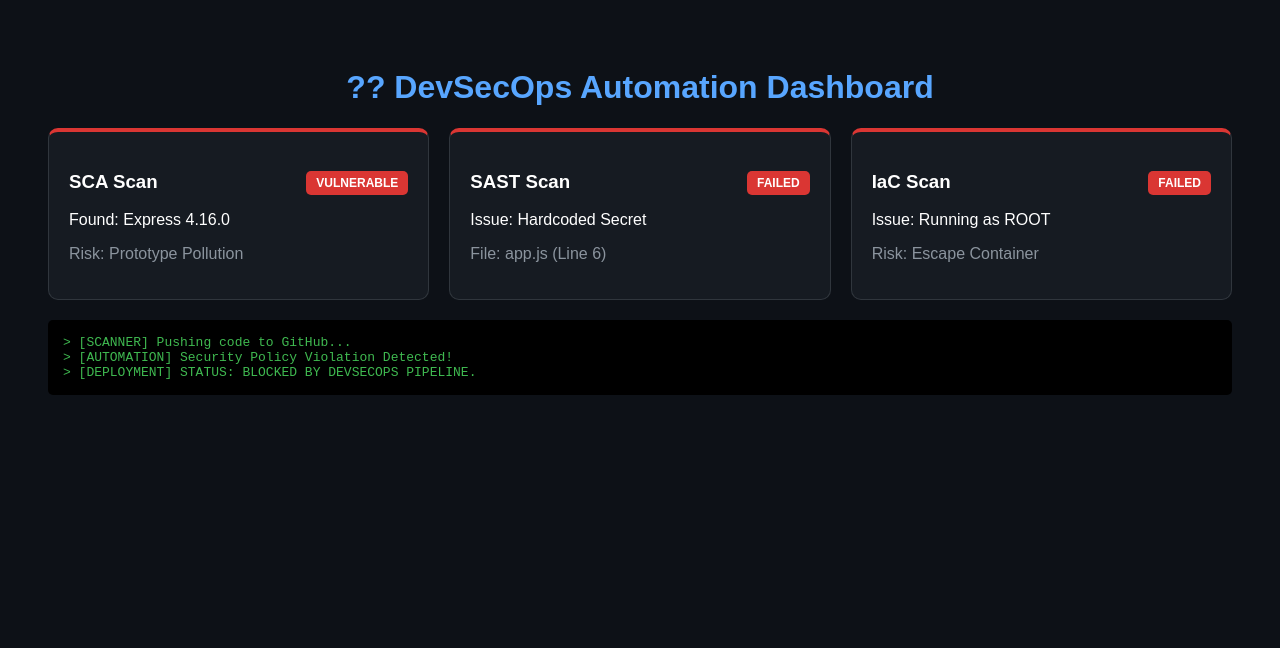
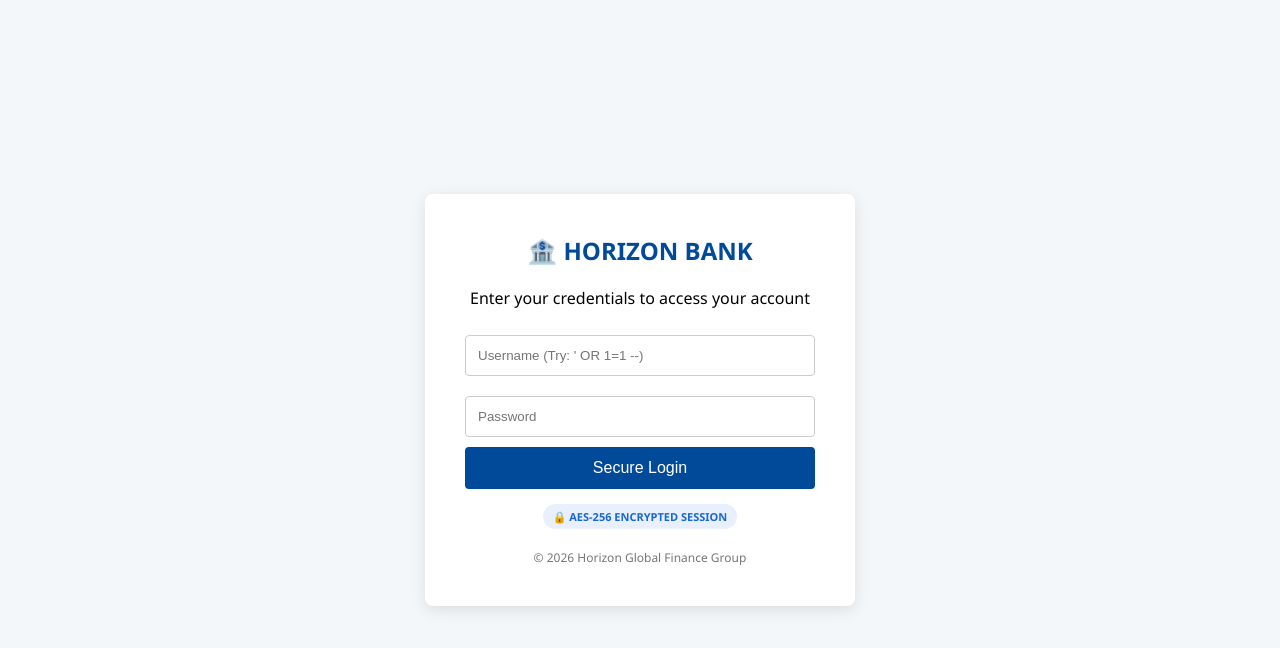
Before and after one commit to enigmuz/DevSecopsTuteLite, a website: page index.html in a window 1280 px wide. Drawn offline with Linux system fonts and the light colour scheme.

Commit message:
Update index.html

```diff
--- a/index.html
+++ b/index.html
@@ -1,40 +1,30 @@
 <!DOCTYPE html>
-<html>
+<html lang="en">
 <head>
-    <title>Nima's DevSecOps Command Center</title>
+    <meta charset="UTF-8">
+    <title>Horizon Global Bank | Secure Login</title>
     <style>
-        body { background: #0d1117; color: white; font-family: sans-serif; padding: 40px; }
-        .grid { display: grid; grid-template-columns: repeat(3, 1fr); gap: 20px; }
-        .card { background: #161b22; padding: 20px; border-radius: 10px; border: 1px solid #30363d; border-top: 4px solid #da3633; }
-        .status { font-weight: bold; padding: 5px 10px; border-radius: 5px; float: right; font-size: 12px; }
-        .fail { background: #da3633; color: white; }
-        h1 { color: #58a6ff; text-align: center; }
-        .log { background: #000; color: #3fb950; padding: 15px; border-radius: 5px; font-family: monospace; margin-top: 20px; }
+        body { font-family: 'Segoe UI', Tahoma, Geneva, Verdana, sans-serif; background-color: #f4f7f9; margin: 0; display: flex; justify-content: center; align-items: center; height: 100vh; }
+        .login-card { background: white; padding: 40px; border-radius: 8px; box-shadow: 0 4px 15px rgba(0,0,0,0.1); width: 350px; text-align: center; }
+        .bank-logo { color: #004a99; font-size: 24px; font-weight: bold; margin-bottom: 20px; }
+        input { width: 100%; padding: 12px; margin: 10px 0; border: 1px solid #ccc; border-radius: 4px; box-sizing: border-box; }
+        button { width: 100%; padding: 12px; background-color: #004a99; color: white; border: none; border-radius: 4px; cursor: pointer; font-size: 16px; }
+        button:hover { background-color: #003366; }
+        .footer-text { margin-top: 20px; font-size: 12px; color: #777; }
+        .security-badge { margin-top: 15px; display: inline-block; padding: 5px 10px; background: #e8f0fe; color: #1967d2; border-radius: 20px; font-size: 11px; font-weight: bold; }
     </style>
 </head>
 <body>
-    <h1>?? DevSecOps Automation Dashboard</h1>
-    <div class="grid">
-        <div class="card">
-            <h3>SCA Scan <span class="status fail">VULNERABLE</span></h3>
-            <p>Found: Express 4.16.0</p>
-            <p style="color: #8b949e;">Risk: Prototype Pollution</p>
-        </div>
-        <div class="card">
-            <h3>SAST Scan <span class="status fail">FAILED</span></h3>
-            <p>Issue: Hardcoded Secret</p>
-            <p style="color: #8b949e;">File: app.js (Line 6)</p>
-        </div>
-        <div class="card">
-            <h3>IaC Scan <span class="status fail">FAILED</span></h3>
-            <p>Issue: Running as ROOT</p>
-            <p style="color: #8b949e;">Risk: Escape Container</p>
-        </div>
-    </div>
-    <div class="log">
-        > [SCANNER] Pushing code to GitHub... <br>
-        > [AUTOMATION] Security Policy Violation Detected! <br>
-        > [DEPLOYMENT] STATUS: BLOCKED BY DEVSECOPS PIPELINE.
+    <div class="login-card">
+        <div class="bank-logo">🏦 HORIZON BANK</div>
+        <p>Enter your credentials to access your account</p>
+        <form action="/api/login" method="GET">
+            <input type="text" name="username" placeholder="Username (Try: ' OR 1=1 --)" required>
+            <input type="password" name="password" placeholder="Password" required>
+            <button type="submit">Secure Login</button>
+        </form>
+        <div class="security-badge">🔒 AES-256 ENCRYPTED SESSION</div>
+        <div class="footer-text">© 2026 Horizon Global Finance Group</div>
     </div>
 </body>
 </html>
```
